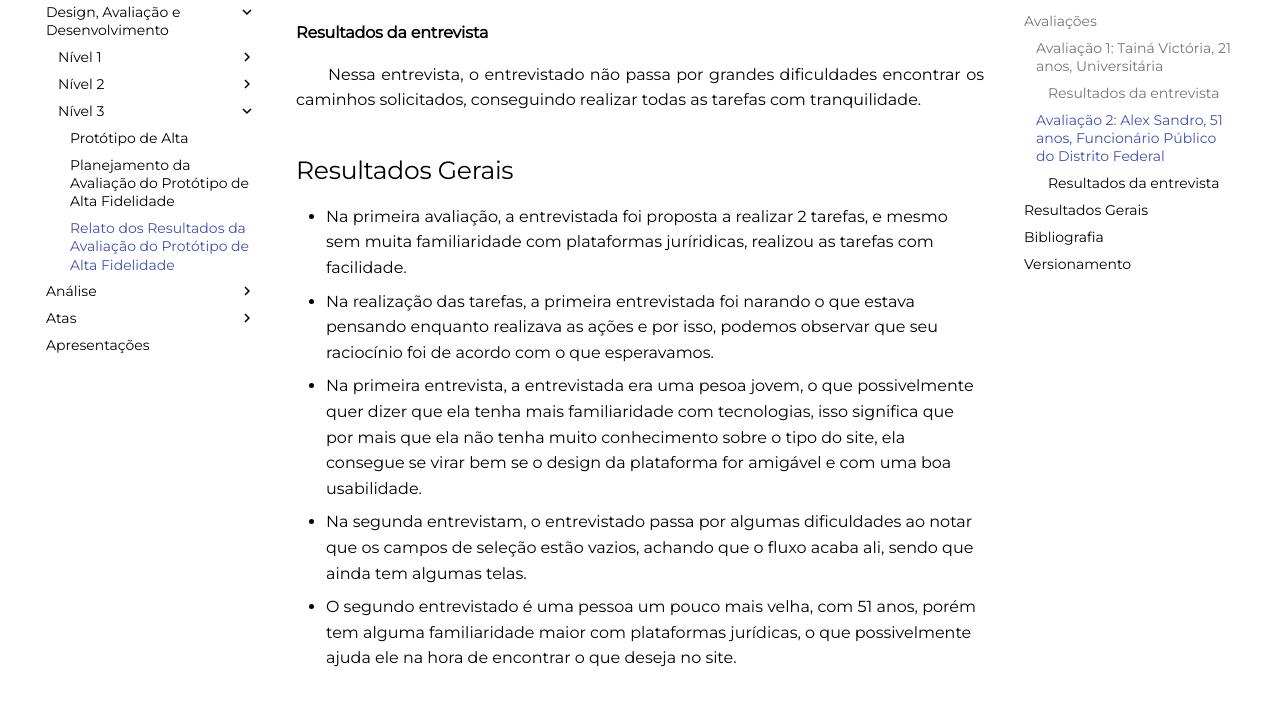
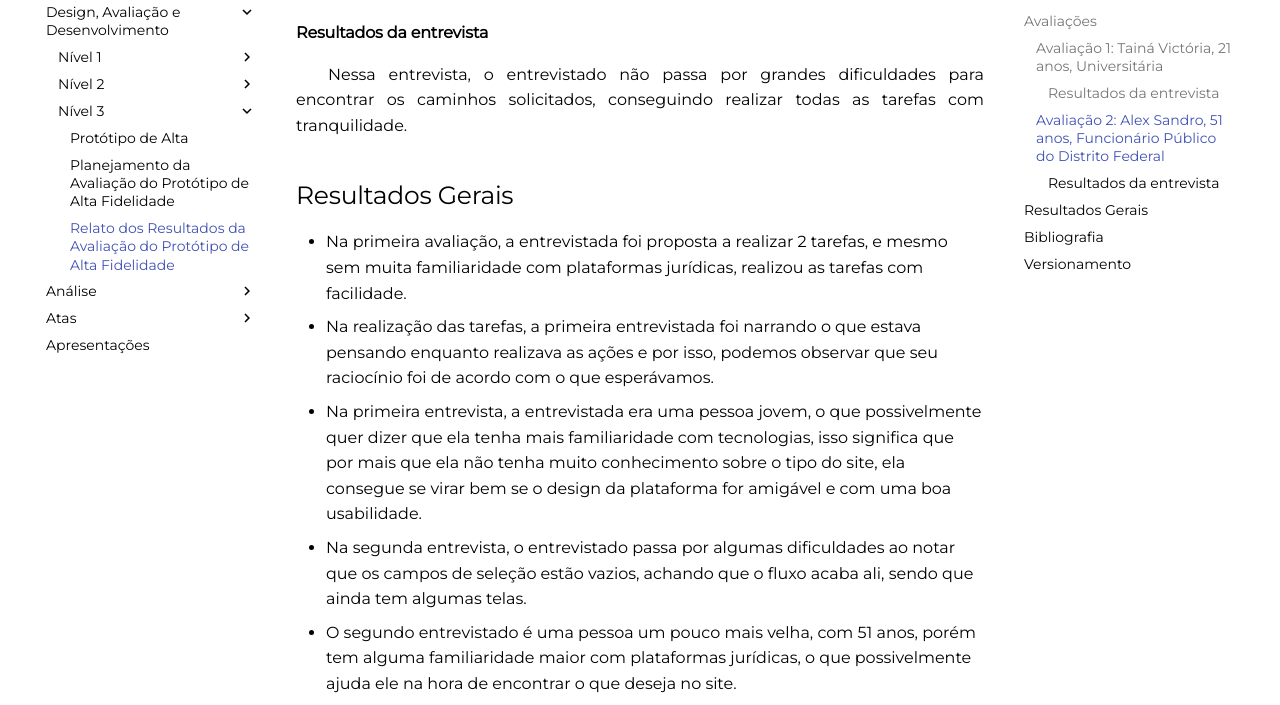
Before and after one commit to Interacao-Humano-Computador/2021.1-Tribunal_de_Justica_do_Amapa, an MkDocs documentation site: the page built from docs/design-ava-des/nivel-3/resultado-avaliacao.md, in a window 1280 px wide and 900 px high, scrolled down 2639 px, cut to the strip 195-900 px from the top of the window. Built offline with MkDocs 1.6.1 and Material for MkDocs 9.7.7, drawn with Linux system fonts in a browser that asks for light colours; some of the changed text lies outside the part shown.

Commit message:
correcoes ortograficas

```diff
--- a/docs/design-ava-des/nivel-3/resultado-avaliacao.md
+++ b/docs/design-ava-des/nivel-3/resultado-avaliacao.md
@@ -32,14 +32,14 @@
 <iframe width="800" height="450" src=https://www.youtube.com/embed/RJd4Oc56KPA" title="YouTube video player" frameborder="0" allow="accelerometer; autoplay; clipboard-write; encrypted-media; gyroscope; picture-in-picture" allowfullscreen></iframe>
 
 #### Resultados da entrevista
-&emsp;&emsp;Nessa entrevista, o entrevistado não passa por grandes dificuldades encontrar os caminhos solicitados, conseguindo realizar todas as tarefas com tranquilidade.
+&emsp;&emsp;Nessa entrevista, o entrevistado não passa por grandes dificuldades para encontrar os caminhos solicitados, conseguindo realizar todas as tarefas com tranquilidade.
 
 ## Resultados Gerais
 
-- Na primeira avaliação, a entrevistada foi proposta a realizar 2 tarefas, e mesmo sem muita familiaridade com plataformas juríridicas, realizou as tarefas com facilidade.
-- Na realização das tarefas, a primeira entrevistada foi narando o que estava pensando enquanto realizava as ações e por isso, podemos observar que seu raciocínio foi de acordo com o que esperavamos.
-- Na primeira entrevista, a entrevistada era uma pesoa jovem, o que possivelmente quer dizer que ela tenha mais familiaridade com tecnologias, isso significa que por mais que ela não tenha muito conhecimento sobre o tipo do site, ela consegue se virar bem se o design da plataforma for amigável e com uma boa usabilidade.
-- Na segunda entrevistam, o entrevistado passa por algumas dificuldades ao notar que os campos de seleção estão vazios, achando que o fluxo acaba ali, sendo que ainda tem algumas telas.
+- Na primeira avaliação, a entrevistada foi proposta a realizar 2 tarefas, e mesmo sem muita familiaridade com plataformas jurídicas, realizou as tarefas com facilidade.
+- Na realização das tarefas, a primeira entrevistada foi narrando o que estava pensando enquanto realizava as ações e por isso, podemos observar que seu raciocínio foi de acordo com o que esperávamos.
+- Na primeira entrevista, a entrevistada era uma pessoa jovem, o que possivelmente quer dizer que ela tenha mais familiaridade com tecnologias, isso significa que por mais que ela não tenha muito conhecimento sobre o tipo do site, ela consegue se virar bem se o design da plataforma for amigável e com uma boa usabilidade.
+- Na segunda entrevista, o entrevistado passa por algumas dificuldades ao notar que os campos de seleção estão vazios, achando que o fluxo acaba ali, sendo que ainda tem algumas telas.
 - O segundo entrevistado é uma pessoa um pouco mais velha, com 51 anos, porém tem alguma familiaridade maior com plataformas jurídicas, o que possivelmente ajuda ele na hora de encontrar o que deseja no site.
 
 ## Bibliografia
```
Also changed, not shown: other parts of docs/design-ava-des/nivel-3/resultado-avaliacao.md (+3 -3 lines).
